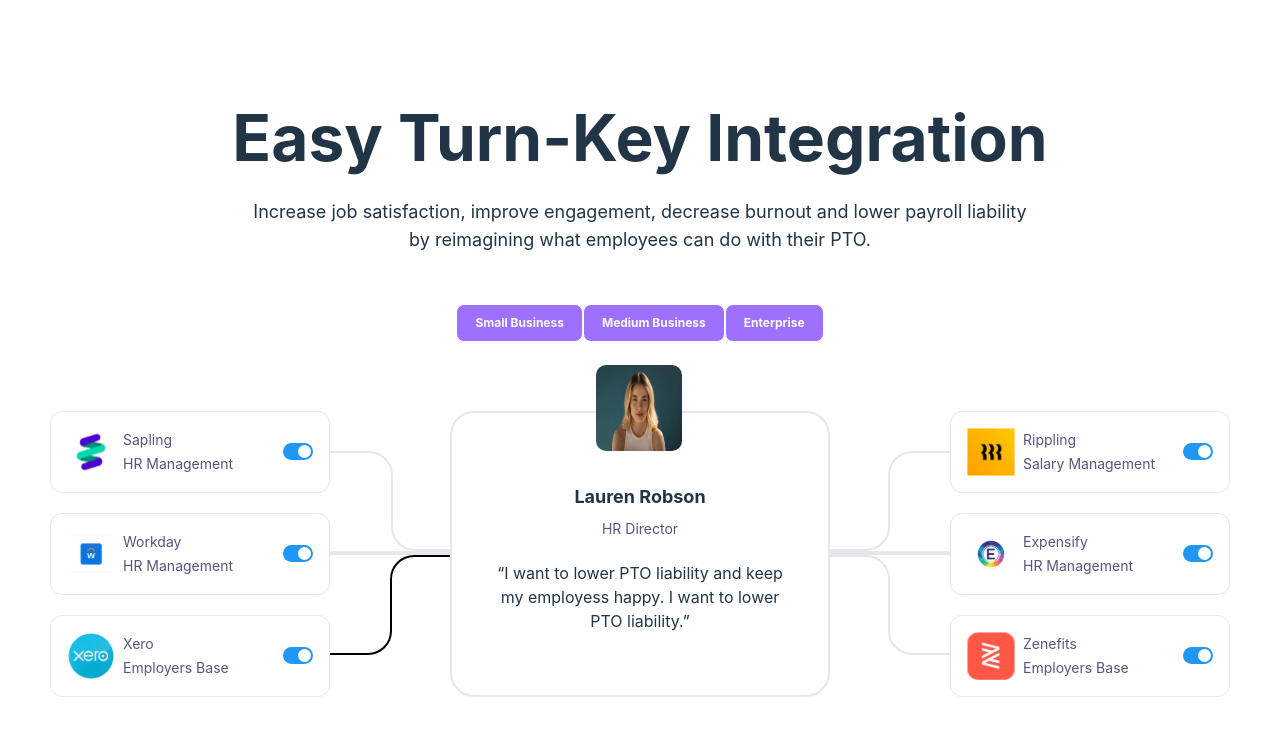
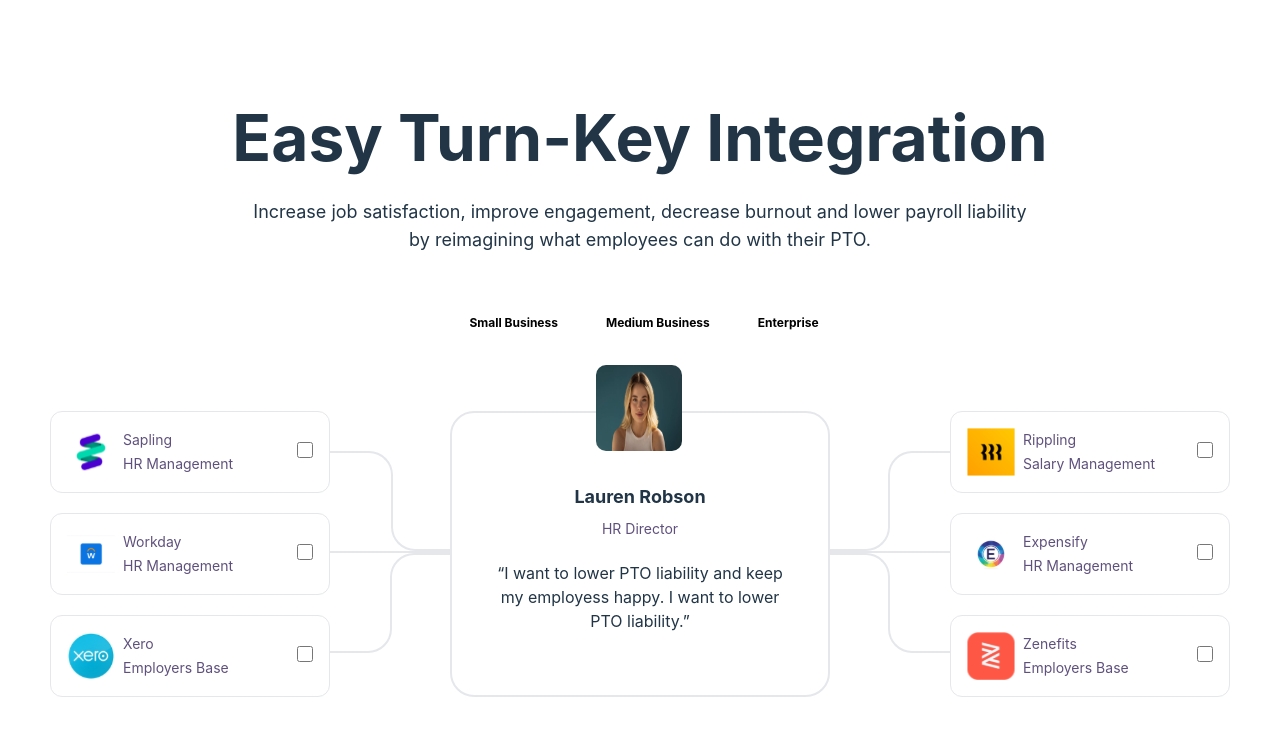
Before and after one commit to zura445/CodeStarter-, a React (Vite) app: page / in a window 1280 px wide. Shown: the top 736 px of the page. Built offline with nearby package versions, Linux system fonts and the light colour scheme.

Commit message:
finish desktop

```diff
--- a/src/App.jsx
+++ b/src/App.jsx
@@ -1,9 +1,39 @@
 import { useState } from "react";
 import data from "./data.json";
 function App() {
-  const [count, setCount] = useState(0);
+  const [checkedItems, setCheckedItems] = useState({
+    left: {},
+    right: {},
+  });
+  const handleCheckboxChange = (side, index) => {
+    setCheckedItems((prevState) => ({
+      ...prevState,
+      [side]: {
+        ...prevState[side],
+        [index]: !prevState[side][index],
+      },
+    }));
+  };
+
+  const getLineClassLeft = (index) => {
+    return checkedItems.left[index] ? "border-black" : "border-gray";
+  };
+
+  const getBgClass = (index) => {
+    return checkedItems.left[index] ? "bg-black" : "bg-gray-200";
+  };
+
+  const getLineClassRight = (index) => {
+    return checkedItems.right[index] ? "border-black" : "border-gray";
+  };
+
+  const getBgClassRight = (index) => {
+    return checkedItems.right[index] ? "bg-black" : "bg-gray-200";
+  };
 
   const buttonsText = ["Small Business", "Medium Business", "Enterprise"];
+
+  const [selectedButton, setSelectedButton] = useState(null);
 
   return (
     <>
@@ -20,7 +50,13 @@
           {buttonsText.map((btn, index) => (
             <button
               key={index}
-              className="bg-purpleDark px-[18px] h-[38px] text-white font-bold text-xs flex items-center border border-white focus:outline-none focus:border-none"
+              className={`px-[18px] h-[38px] font-bold text-xs flex items-center border-2 focus:outline-none ml-2 box-border
+      ${
+        selectedButton === index
+          ? "bg-purpleDark hover:bg-blue-500 text-white"
+          : "bg-white hover:text-blue-500 text-black border-purpleDark hover:border-blue-500 border-transparent"
+      }`}
+              onClick={() => setSelectedButton(index)}
             >
               {btn}
             </button>
@@ -32,6 +68,10 @@
               <div
                 className={`flex justify-between border w-[280px] p-4 rounded-xl items-center ${
                   index === 0 ? "" : "mt-[20px]"
+                } ${
+                  checkedItems.left[index] === true
+                    ? "border-black"
+                    : "border-gray"
                 }`}
                 key={index}
               >
@@ -48,26 +88,48 @@
                     </p>
                   </div>
                 </div>
-                <label className="switch">
-                  <input type="checkbox" checked />
-                  <span className="slider round"></span>
+                <label>
+                  <input
+                    type="checkbox"
+                    checked={checkedItems.left[index] || false}
+                    onChange={() => handleCheckboxChange("left", index)}
+                    className="w-4 h-4"
+                  />
                 </label>
               </div>
             ))}
           </div>
           <div className="">
             <div className="w-[120px] flex relative">
-              <div className="w-[3px] h-[2px] bg-gray-200 mt-[40px]"></div>
-              <div className="w-[60px] h-[50px] mt-10 border-t-2 border-r-2 border-gray rounded-se-3xl absolute top-0 left-[3px]"></div>
-              <div className="w-[60px] h-[50px] "></div>
-              <div className="w-[60px] h-[50px] mt-[90px] border-gray border-b-2 border-l-2 rounded-bl-3xl "></div>
+              <div
+                className={`w-[3px] h-[2px] mt-[40px]  ${getBgClass(0)}`}
+              ></div>
+              <div
+                className={`w-[60px] h-[50px] mt-10 border-t-2 border-r-2 border-gray rounded-se-3xl absolute top-0 left-[3px] ${getLineClassLeft(
+                  0
+                )}`}
+              ></div>
+              <div className="w-[60px] h-[50px]"></div>
+              <div
+                className={`w-[60px] h-[50px] mt-[90px] border-gray border-b-2 border-l-2 rounded-bl-3xl ${getLineClassLeft(
+                  0
+                )}`}
+              ></div>
             </div>
-            <div className="w-[120px] border-2 border-gray"></div>
+            <div className={`w-[120px] border ${getLineClassLeft(1)}`}></div>
             <div className="w-[120px] flex absolute">
-              <div className="w-[60px] h-[50px] border-b-2 border-r-2 relative left-[2px] top-[0px] border-black rounded-br-3xl mt-[50px]"></div>
-              <div className="w-[60px] h-[50px] border-t-2 border-l-2 border-black rounded-tl-3xl"></div>
+              <div
+                className={`w-[60px] h-[50px] border-b-2 border-r-2 relative left-[2px] top-[0px] rounded-br-3xl mt-[50px] ${getLineClassLeft(
+                  2
+                )}`}
+              ></div>
+              <div
+                className={`w-[60px] h-[50px] border-t-2 border-l-2 rounded-tl-3xl ${getLineClassLeft(
+                  2
+                )}`}
+              ></div>
             </div>
-            <div className="w-[2px] h-[2px] bg-black mt-[98px]"></div>
+            <div className={`w-[2px] h-[2px] mt-[98px] ${getBgClass(2)}`}></div>
           </div>
           <div className="w-[380px] border-2 rounded-3xl p-10 relative">
             <img
@@ -88,15 +150,39 @@
           </div>
           <div className="w-[120px] ">
             <div className="flex relative">
-              <div className="w-[60px] h-[50px] mt-[90px] border-b-2 border-r-2 border-gray rounded-ee-3xl"></div>
-              <div className="w-[60px] h-[50px] mt-[40px] border-t-2 border-gray border-l-2 rounded-ss-3xl absolute top-0 right-[2px]"></div>
-              <div className="w-[2px] h-[2px] bg-gray-200 ml-[58px] mt-[40px]"></div>
+              <div
+                className={`w-[60px] h-[50px] mt-[90px] border-b-2 border-r-2 rounded-ee-3xl ${getLineClassRight(
+                  0
+                )}`}
+              ></div>
+              <div
+                className={`w-[60px] h-[50px] mt-[40px] border-t-2 border-l-2 rounded-ss-3xl absolute top-0 right-[2px] ${getLineClassRight(
+                  0
+                )}`}
+              ></div>
+              <div
+                className={`w-[2px] h-[2px] ml-[58px] mt-[40px] ${getBgClassRight(
+                  0
+                )}`}
+              ></div>
             </div>
-            <div className="w-[120px] border-2 bg-gray"></div>
+            <div className={`w-[120px] border ${getLineClassRight(1)}`}></div>
             <div className="flex relative">
-              <div className="w-[60px] h-[50px] border-t-2 border-r-2 rounded-se-3xl border-gray"></div>
-              <div className="w-[60px] h-[50px] mt-[50px] border-b-2 border-l-2 rounded-es-3xl absolute top-0 right-[2px]"></div>
-              <div className="w-[2px] h-[2px] bg-gray-200 ml-[58px] mt-[98px]"></div>
+              <div
+                className={`w-[60px] h-[50px] border-t-2 border-r-2 rounded-se-3xl ${getLineClassRight(
+                  2
+                )}`}
+              ></div>
+              <div
+                className={`w-[60px] h-[50px] mt-[50px] border-b-2 border-l-2 rounded-es-3xl absolute top-0 right-[2px] ${getLineClassRight(
+                  2
+                )}`}
+              ></div>
+              <div
+                className={`w-[2px] h-[2px] ml-[58px] mt-[98px] ${getBgClassRight(
+                  2
+                )}`}
+              ></div>
             </div>
           </div>
 
@@ -105,6 +191,10 @@
               <div
                 className={`flex justify-between border w-[280px] p-4 rounded-xl items-center ${
                   index === 0 ? "" : "mt-[20px]"
+                } ${
+                  checkedItems.right[index] === true
+                    ? "border-black"
+                    : "border-gray"
                 }`}
                 key={index}
               >
@@ -121,9 +211,13 @@
                     </p>
                   </div>
                 </div>
-                <label className="switch">
-                  <input type="checkbox" checked />
-                  <span className="slider round"></span>
+                <label>
+                  <input
+                    type="checkbox"
+                    checked={checkedItems.right[index] || false}
+                    onChange={() => handleCheckboxChange("right", index)}
+                    className="w-4 h-4"
+                  />
                 </label>
               </div>
             ))}
--- a/src/index.css
+++ b/src/index.css
@@ -24,66 +24,6 @@
 }
 a:hover {
   color: #535bf2;
-}
-
-.switch {
-  position: relative;
-  display: inline-block;
-  width: 30px; /* 60px-დან 30px-მდე */
-  height: 17px; /* 34px-დან 17px-მდე */
-}
-
-.switch input {
-  opacity: 0;
-  width: 0;
-  height: 0;
-}
-
-.slider {
-  position: absolute;
-  cursor: pointer;
-  top: 0;
-  left: 0;
-  right: 0;
-  bottom: 0;
-  background-color: #ccc;
-  -webkit-transition: 0.4s;
-  transition: 0.4s;
-}
-
-.slider:before {
-  position: absolute;
-  content: "";
-  height: 13px; /* 26px-დან 13px-მდე */
-  width: 13px; /* 26px-დან 13px-მდე */
-  left: 2px; /* 4px-დან 2px-მდე */
-  bottom: 2px; /* 4px-დან 2px-მდე */
-  background-color: white;
-  -webkit-transition: 0.4s;
-  transition: 0.4s;
-}
-
-input:checked + .slider {
-  background-color: #2196f3;
-}
-
-input:focus + .slider {
-  box-shadow: 0 0 1px #2196f3;
-}
-
-input:checked + .slider:before {
-  -webkit-transform: translateX(13px); /* 26px-დან 13px-მდე */
-  -ms-transform: translateX(13px); /* 26px-დან 13px-მდე */
-  transform: translateX(13px); /* 26px-დან 13px-მდე */
-}
-
-/* Rounded sliders */
-.slider.round {
-  border-radius: 17px; /* 34px-დან 17px-მდე */
-}
-
-.slider.round:before {
-  border-radius: 50%;
 }
 
 * {
```
